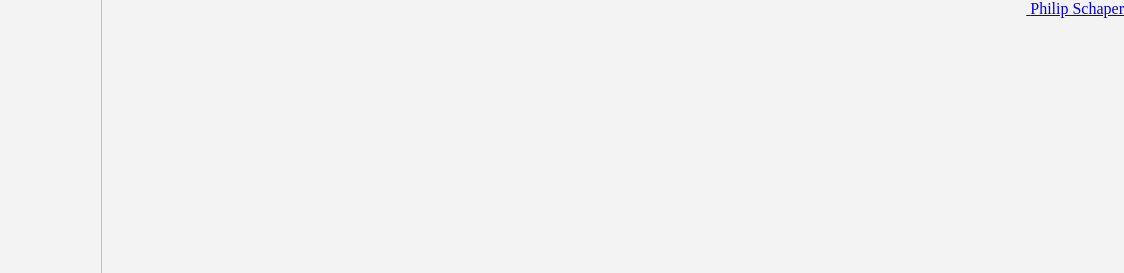
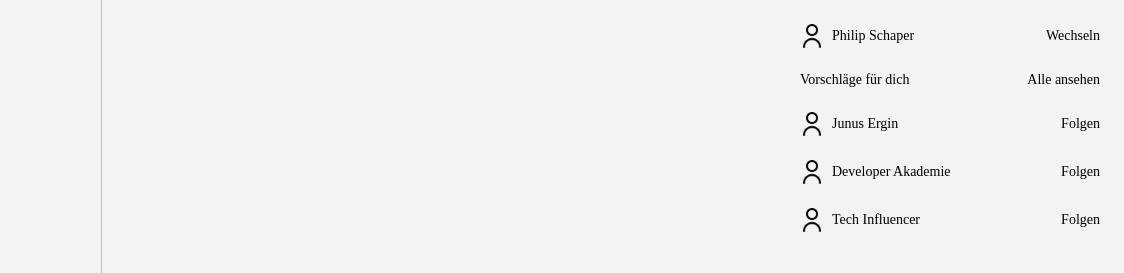
Before and after one commit to phischa/Instant-Img, a plain HTML site: page index.html in a window 1280 px wide. Shown: the top 273 px of the page, 156-1280 px from the left. Drawn offline with Linux system fonts and the light colour scheme.

Commit message:
suggestions commit

```diff
--- a/index.html
+++ b/index.html
@@ -64,13 +64,60 @@
 
                 </div>
             </main>
-            <div class="suggestion">
-                <a href="#">
-                    <img src="" alt="">
-                    <span>Philip Schaper</span>
-                </a>
+            <aside class="suggestions">
+                <div class="suggestions-centered">
+                    <div>
+                        <a href="#">
+                            <img src="img/user.png" alt="User Img">
+                            <span>Philip Schaper</span>
+                        </a>
+                    </div>
+                    <div>
+                        <a href="#">Wechseln</a>
+                    </div>
+                </div>
 
-            </div>
+                <div class="suggestions-centered">
+                    <span>Vorschläge für dich</span>
+                    <span>Alle ansehen</span>
+                </div>
+
+                <div class="suggestions-centered">
+                    <div>
+                        <a href="#">
+                            <img src="img/user.png" alt="User Img">
+                            <span>Junus Ergin</span>
+                        </a>
+                    </div>
+                    <div>
+                        <a href="#">Folgen</a>
+                    </div>
+                </div>
+
+                <div class="suggestions-centered">
+                    <div>
+                        <a href="#">
+                            <img src="img/user.png" alt="User Img">
+                            <span>Developer Akademie</span>
+                        </a>
+                    </div>
+                    <div>
+                        <a href="#">Folgen</a>
+                    </div>
+                </div>
+
+                <div class="suggestions-centered">
+                    <div>
+                        <a href="#">
+                            <img src="img/user.png" alt="User Img">
+                            <span>Tech Influencer</span>
+                        </a>
+                    </div>
+                    <div>
+                        <a href="#">Folgen</a>
+                    </div>
+                </div>
+            </aside>
         </div>
     </div>
 </body>
--- a/style.css
+++ b/style.css
@@ -99,9 +99,34 @@ body {
 
 .main-and-right {
     display: flex;
+    justify-content: space-evenly;
 }
 
-.suggestion {
+.suggestions {
     display: flex;
-    justify-content: flex-end;
+    flex-direction: column;
+    width: 300px;
+    padding: 24px;
+    font-size: 14px;
+    gap: 24px;
 }
+
+.suggestions img {
+    height: 24px;
+    display: flex;
+    margin-right: 8px;
+}
+
+.suggestions a {
+    text-decoration: none;
+    color: black;
+    display: flex;
+    align-items: center;
+}
+
+.suggestions-centered {
+    display: flex;
+    flex-direction: row;
+    align-items: center;
+    justify-content: space-between;
+}
```
